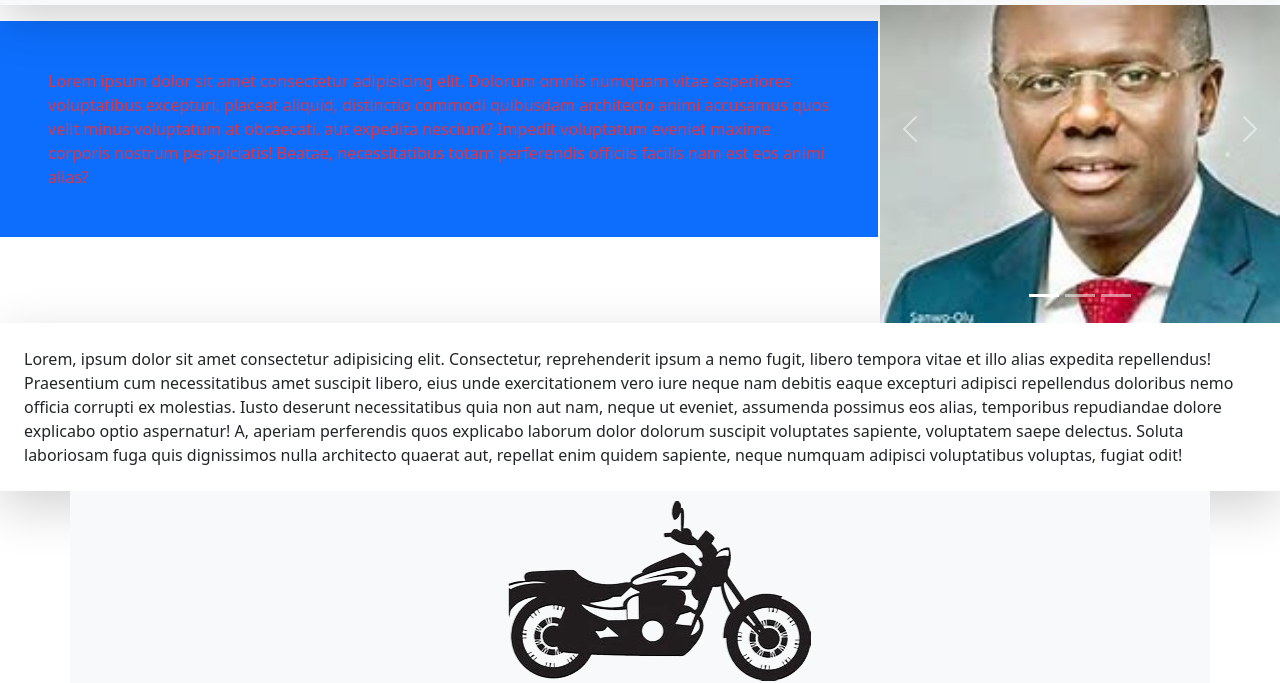
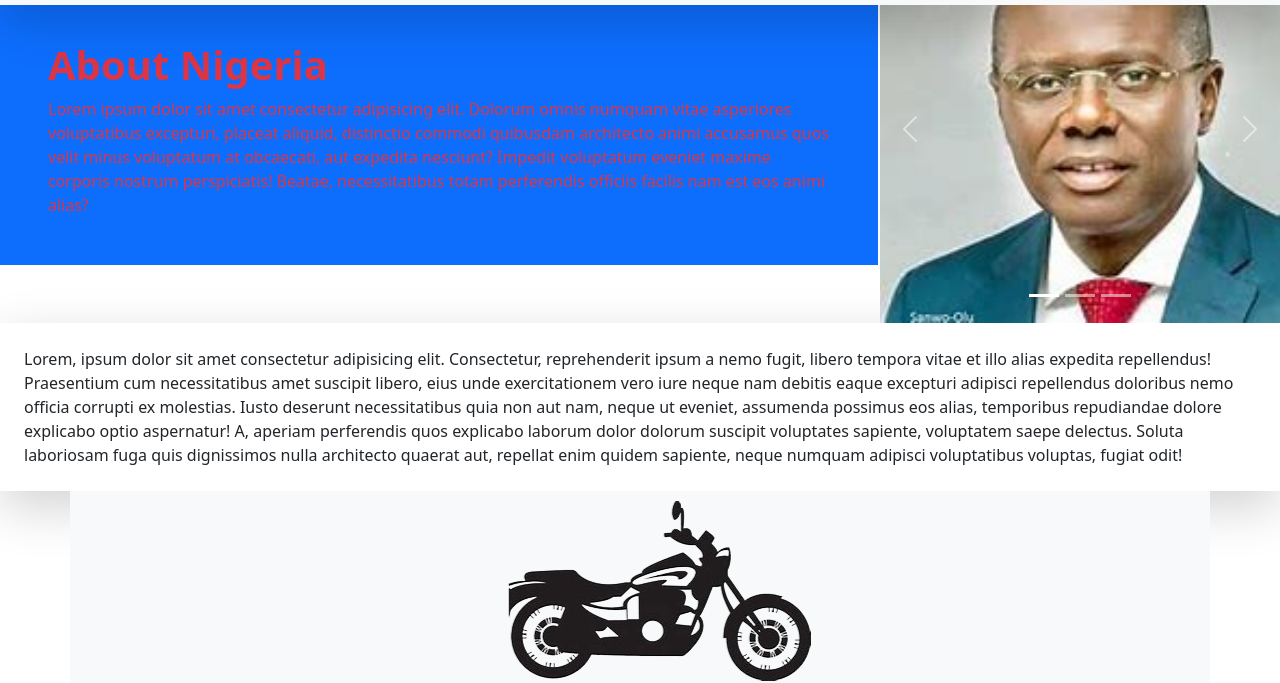
Before and after one commit to dayframs/bootstrap-practice, a plain HTML site: page index.html in a window 1280 px wide. Shown: the part 121-804 px from the top of the page. Drawn offline with Linux system fonts and the light colour scheme.

Commit message:
Update index.html

```diff
--- a/index.html
+++ b/index.html
@@ -45,7 +45,13 @@
   </div>
 </nav>
 <div class="heropage">
-    <div class="bg-primary p-5 text-danger">Lorem ipsum dolor sit amet consectetur adipisicing elit. Dolorum omnis numquam vitae asperiores voluptatibus excepturi, placeat aliquid, distinctio commodi quibusdam architecto animi accusamus quos velit minus voluptatum at obcaecati, aut expedita nesciunt? Impedit voluptatum eveniet maxime corporis nostrum perspiciatis! Beatae, necessitatibus totam perferendis officiis facilis nam est eos animi alias?
+    <div class="bg-primary p-5 text-danger">
+        <h1>
+         <strong>
+            About Nigeria
+         </strong>
+        </h1>
+        Lorem ipsum dolor sit amet consectetur adipisicing elit. Dolorum omnis numquam vitae asperiores voluptatibus excepturi, placeat aliquid, distinctio commodi quibusdam architecto animi accusamus quos velit minus voluptatum at obcaecati, aut expedita nesciunt? Impedit voluptatum eveniet maxime corporis nostrum perspiciatis! Beatae, necessitatibus totam perferendis officiis facilis nam est eos animi alias?
     </div>
     <div class="carouselslide">
         <div id="carouselExampleIndicators" class="carousel slide">
@@ -81,8 +87,8 @@
 </div>
 <div class="container text-center">
   <div class="row row-cols-1 bg-body-tertiary">
-    <div class="animationa" class="col border shadow"><img src="./motorcycle-removebg-preview.png" alt=""></div>
-    <div class="animationb" class="col border shadow"><img src="./taxi1-removebg-preview (1).png" alt=""></div>
+    <div class="animationa" class="col"><img src="./motorcycle-removebg-preview.png" alt=""></div>
+    <div class="animationb" class="col"><img src="./taxi1-removebg-preview (1).png" alt=""></div>
   </div>
 </div>
 <footer>
```
